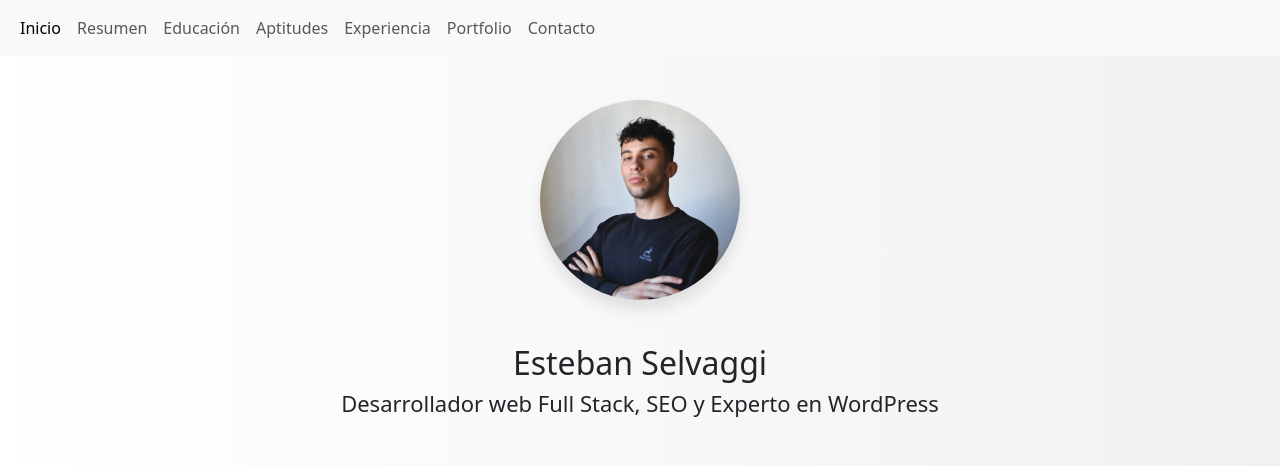
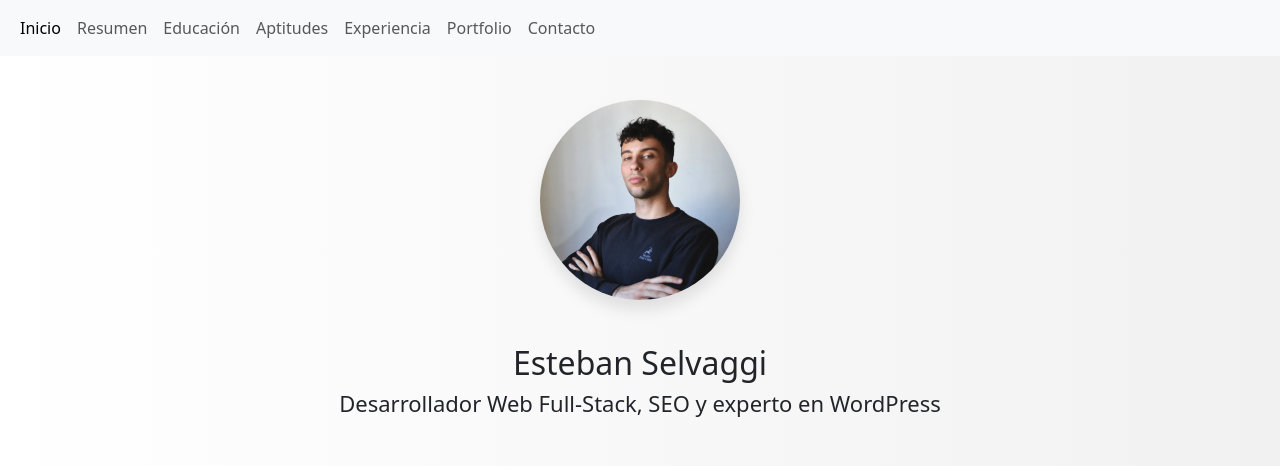
Before and after one commit to selvaggiesteban/curriculumvitae, a plain HTML site: page index.html in a window 1280 px wide. Shown: the top 466 px of the page. Drawn offline with nearby package versions, Linux system fonts and the light colour scheme.

Commit message:
Update index.html

```diff
--- a/index.html
+++ b/index.html
@@ -97,7 +97,7 @@
           alt="Esteban Selvaggi"
         />
         <h1>Esteban Selvaggi</h1>
-        <h2>Desarrollador web Full Stack, SEO y Experto en WordPress</h2>
+        <h2>Desarrollador Web Full-Stack, SEO y experto en WordPress</h2>
         <div class="cta">
           <a class="button_primary" href="https://wa.me/+5491153323937" target="_blank"
             ><i class="fa-brands fa-whatsapp fa-2x"></i>Hablemos</a
```
